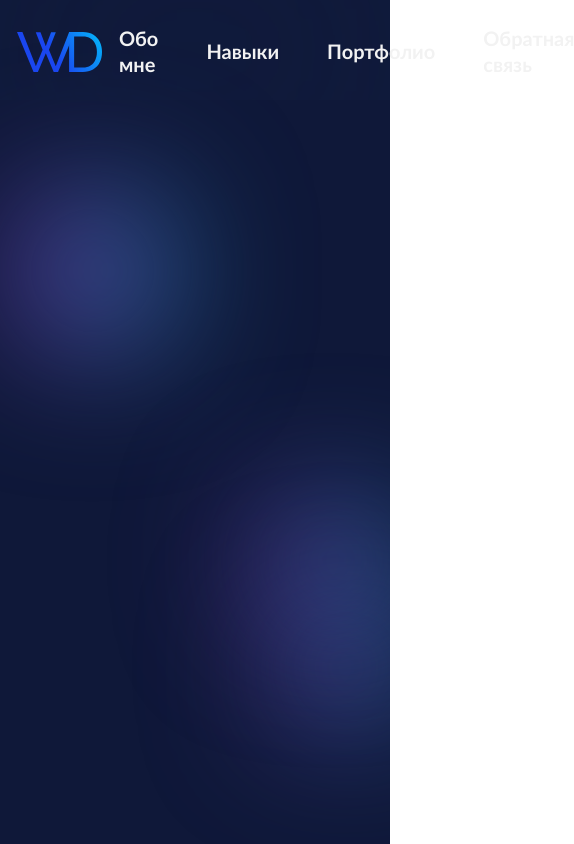
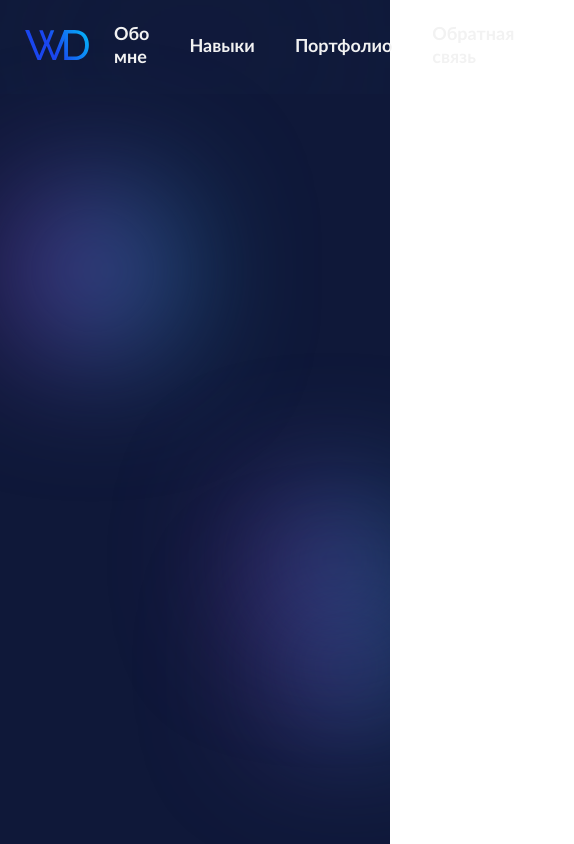
Before and after one commit to Feelcover/My-Site, a Next.js app: page / in a window 390 px wide. Shown: the whole page, 574 px wide, since content can reach past the window. Built offline with nearby package versions, Linux system fonts and the light colour scheme.

Commit message:
реализовать хуки useMediaQuery и useWindowWidth

```diff
--- a/styles/Header.module.scss
+++ b/styles/Header.module.scss
@@ -12,12 +12,29 @@
   align-items: center;
   justify-content: space-between;
 
+  @media screen and (max-width: 800px) {
+    padding: 24px 0;
+  }
+
   &__container {
     position: relative;
   }
 
   &__nav {
-    width: 71%;
+    width: 50%;
+    transition: all 0.3s ease-in-out;
+
+    @media screen and (max-width: 1410px) {
+        width: 70%;
+      }
+
+    @media screen and (max-width: 1080px) {
+      width: 75%;
+    }
+
+    @media screen and (max-width: 800px) {
+        width: 83%;
+      }
 
     &__list {
       list-style-type: none;
@@ -27,7 +44,7 @@
       align-items: center;
 
       &__item {
-        transition: opacity 0.3s ease-in-out;
+        transition: all 0.3s ease-in-out;
         &__link {
           color: #f2f2f2;
           font-family: "Lato";
@@ -35,15 +52,23 @@
           font-style: normal;
           font-weight: 700;
           line-height: 128.9%;
+          transition: all 0.3s ease-in-out;
+
+          @media screen and (max-width: 1080px) {
+            font-size: 18px;
+          }
         }
         &:not(:last-child) {
           margin-right: 48px;
+          @media screen and (max-width: 1080px) {
+            margin-right: 40px;
+          }
         }
       }
       &:hover &__item:not(:hover) {
         opacity: 0.5;
-        transition: opacity .3s ease-in-out;
-    }
+        transition: all 0.3s ease-in-out;
+      }
     }
   }
 }
--- a/styles/Logo.module.scss
+++ b/styles/Logo.module.scss
@@ -1,4 +1,10 @@
-.logo{
-    width: 85px;
-    height: 40px;
+.logo {
+  width: 85px;
+  height: 40px;
+  cursor: pointer;
+
+  @media screen and (max-width: 800px) {
+    width: 64px;
+    height: 30px;
+  }
 }
--- a/styles/globals.css
+++ b/styles/globals.css
@@ -62,8 +62,8 @@ html,
 body {
   padding: 0;
   margin: 0;
-  font-family: -apple-system, BlinkMacSystemFont, Segoe UI, Roboto, Oxygen,
-    Ubuntu, Cantarell, Fira Sans, Droid Sans, Helvetica Neue, sans-serif;
+  font-family: -apple-system, 'BlinkMacSystemFont', 'Segoe UI', 'Roboto', 'Oxygen',
+    'Ubuntu', 'Cantarell', 'Fira Sans', 'Droid Sans', 'Helvetica Neue', sans-serif;
 }
 
 a {
@@ -77,10 +77,27 @@ a {
   margin: 0 auto;
 }
 
+
 .subContainer {
   max-width: 1174px;
   padding: 0 17px;
   margin: 0 auto;
+}
+
+@media screen and (max-width:1080px) {
+  .container {
+    padding: 0 32px;
+  }
+
+  .subContainer {
+    max-width: 833px;
+  }
+}
+
+@media screen and (max-width:1080px) {
+  .container, .subContainer {
+    padding: 0 25px;
+  }
 }
 
 .overflowHidden {
```
Also changed, not shown: hooks/index.ts (added, +39 -0 lines).
